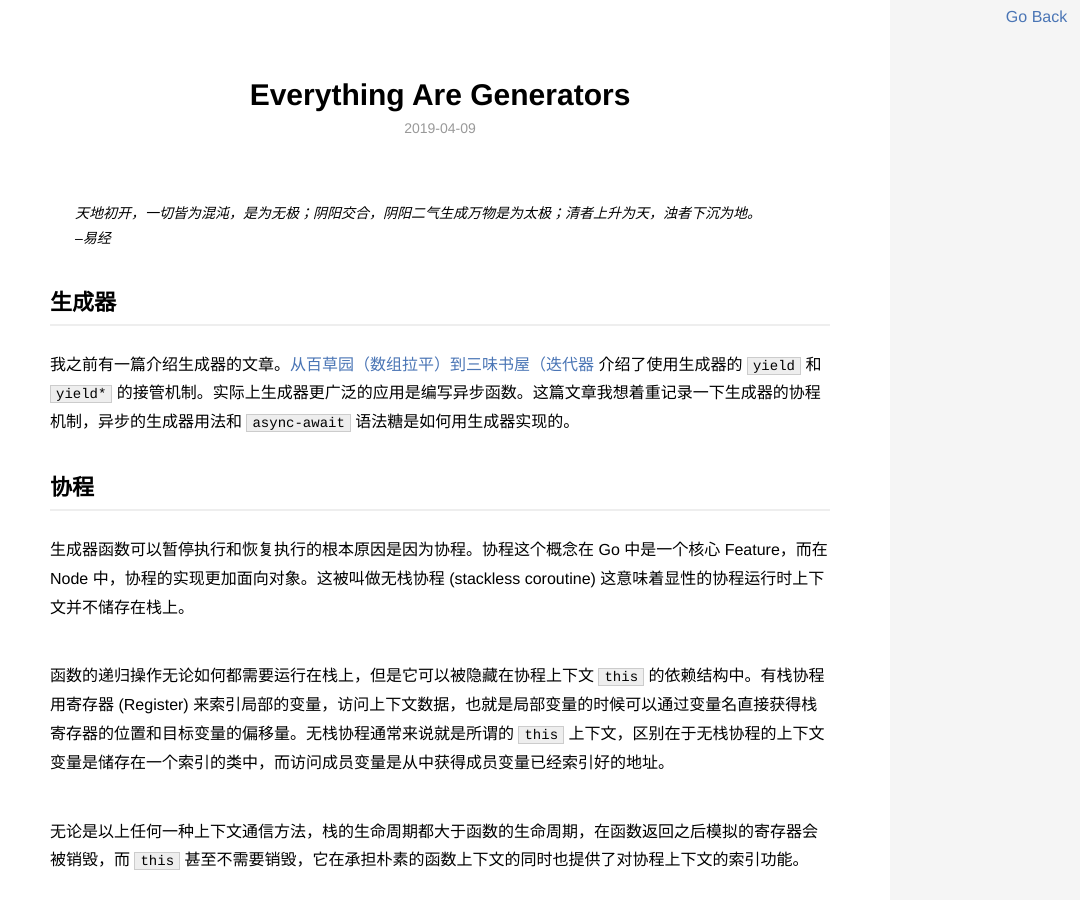
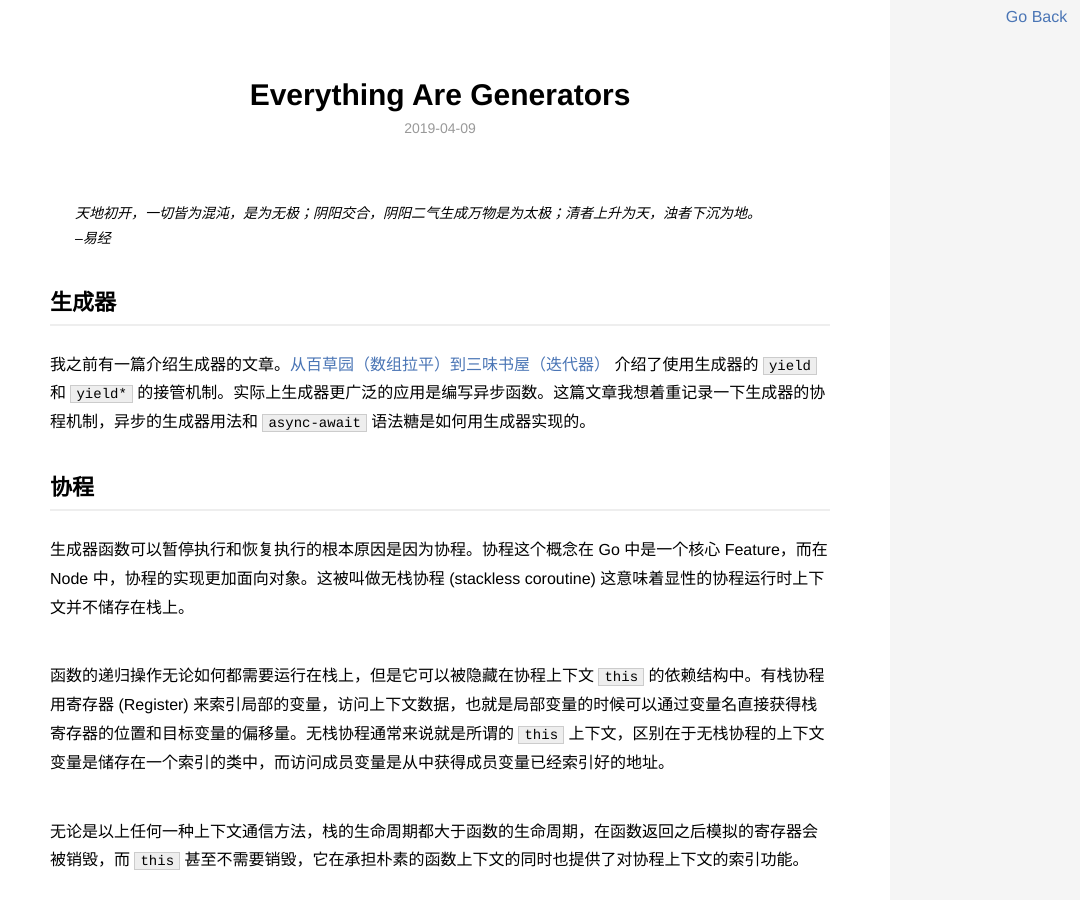
Before and after one commit to WMXPY/blog.mengw.io, a Jekyll site: the page built from _posts/javascript/2019-04-09-Everything-Are-Generators.md, in a window 1280 px wide and 900 px high. Shown: the whole window, without its empty margins (200-1280 px from the left). Built offline with Jekyll 4.4.1, drawn with Linux system fonts in a browser that asks for light colours.

Commit message:
fix typo

```diff
--- a/_posts/javascript/2019-04-09-Everything-Are-Generators.md
+++ b/_posts/javascript/2019-04-09-Everything-Are-Generators.md
@@ -10,7 +10,7 @@ description: 谁还不是个生成器了？
 
 ## 生成器
 
-我之前有一篇介绍生成器的文章。[从百草园（数组拉平）到三味书屋（迭代器](https://mengw.io/javascript/From-Flat-To-Generator) 介绍了使用生成器的 `yield` 和 `yield*` 的接管机制。实际上生成器更广泛的应用是编写异步函数。这篇文章我想着重记录一下生成器的协程机制，异步的生成器用法和 `async-await` 语法糖是如何用生成器实现的。
+我之前有一篇介绍生成器的文章。[从百草园（数组拉平）到三味书屋（迭代器）](https://mengw.io/javascript/From-Flat-To-Generator) 介绍了使用生成器的 `yield` 和 `yield*` 的接管机制。实际上生成器更广泛的应用是编写异步函数。这篇文章我想着重记录一下生成器的协程机制，异步的生成器用法和 `async-await` 语法糖是如何用生成器实现的。
 
 ## 协程
 
```
